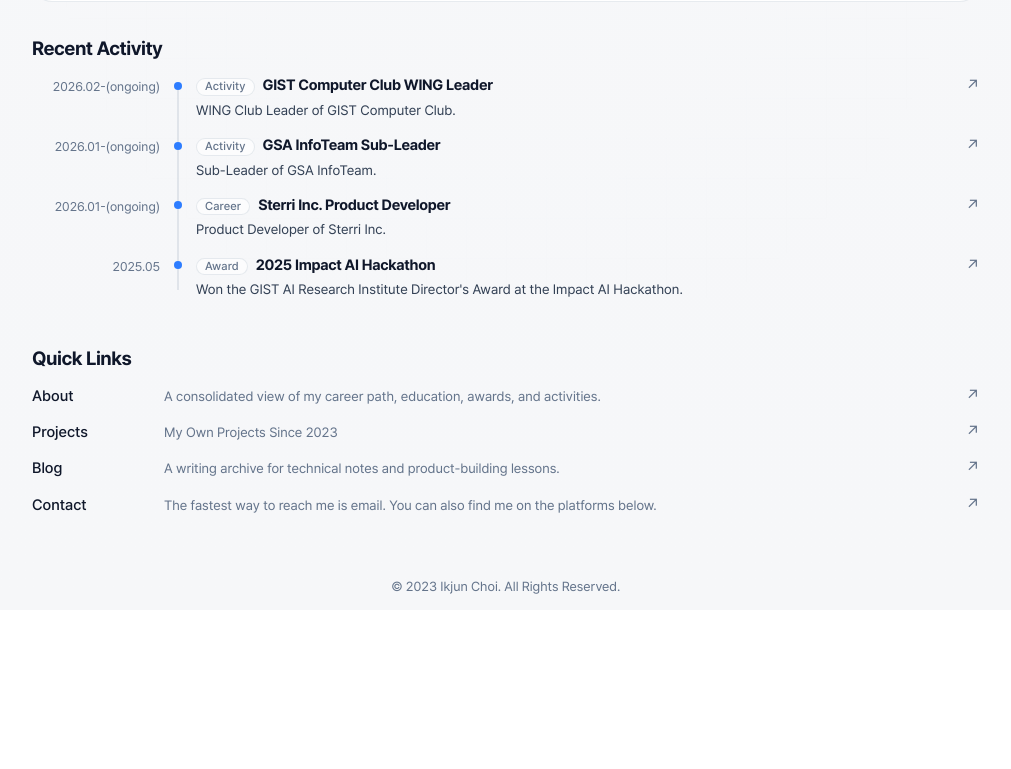
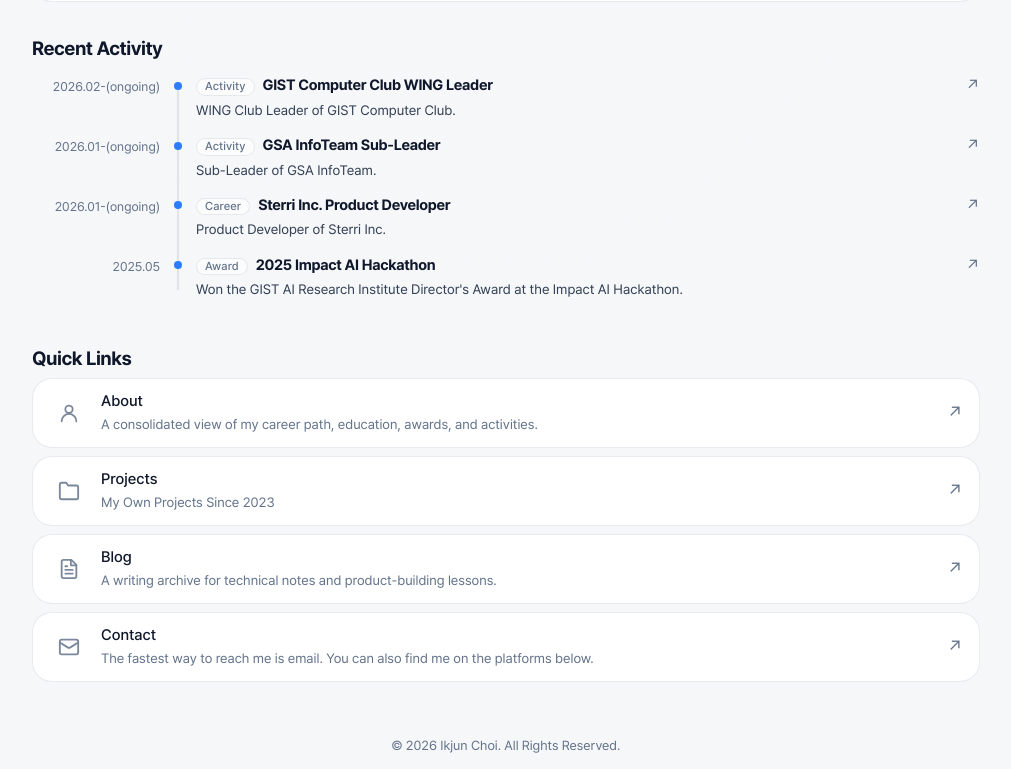
Before and after one commit to no-ikjun/my-homepage, a Next.js app: page / in a window 1280 px wide. Shown: the part 502-1271 px from the top of the page, without its empty margins (134-1145 px from the left). Before the commit the page ends 1112 px from the top, so only its background shows below. Built offline with nearby package versions, Linux system fonts and the light colour scheme.

Commit message:
style: Refactor quick link components to use cards with icons and improved layout for better user experience

```diff
--- a/src/app/page.module.css
+++ b/src/app/page.module.css
@@ -269,49 +269,81 @@
   list-style: none;
   margin: 0;
   padding: 0;
+  display: grid;
+  gap: var(--space-sm);
 }
 
-.quickLink {
+.quickLinkCard {
   display: grid;
-  grid-template-columns: 120px 1fr auto;
+  grid-template-columns: auto 1fr auto;
   gap: var(--space-md);
-  align-items: baseline;
+  align-items: center;
   text-decoration: none;
   color: inherit;
-  padding: var(--space-sm) 0;
+  padding: var(--space-md) var(--space-lg);
+  border: 1px solid var(--border-soft);
+  border-radius: var(--radius-xl);
+  background: var(--bg-solid-panel);
+  transition: border-color var(--motion-fast);
 }
 
-.quickLink:hover .quickLinkLabel {
+.quickLinkCard:hover {
+  border-color: var(--border-strong);
+}
+
+.quickLinkCard:hover .quickLinkLabel {
   text-decoration: underline;
   text-underline-offset: 2px;
 }
 
-.quickLink:hover .quickLinkArrow {
+.quickLinkCard:hover .quickLinkArrow {
   color: var(--text-secondary);
   transform: translate(1px, -1px);
 }
 
-.quickLink:focus-visible {
+.quickLinkCard:focus-visible {
   outline: 3px solid var(--focus-ring);
   outline-offset: 2px;
-  border-radius: 0.35rem;
+}
+
+.quickLinkIcon {
+  display: flex;
+  align-items: center;
+  justify-content: center;
+  width: 40px;
+  height: 40px;
+  border-radius: var(--radius-md);
+  background: color-mix(in srgb, var(--bg-elevated) 80%, transparent);
+  flex-shrink: 0;
+  color: var(--text-muted);
+}
+
+.quickLinkIcon svg {
+  opacity: 0.85;
+}
+
+.quickLinkMain {
+  min-width: 0;
 }
 
 .quickLinkLabel {
+  margin: 0;
   color: var(--text-primary);
-  font-size: 0.94rem;
+  font-size: 0.95rem;
   font-weight: 600;
   line-height: 1.35;
 }
 
 .quickLinkText {
+  margin: var(--space-xs) 0 0;
   color: var(--text-muted);
   font-size: 0.84rem;
-  line-height: 1.5;
+  line-height: 1.45;
 }
 
 .quickLinkArrow {
   color: var(--text-muted);
+  font-size: 1.1rem;
   transition: transform var(--motion-fast), color var(--motion-fast);
 }
 
@@ -334,14 +366,6 @@
     text-align: left;
   }
 
-  .quickLink {
-    grid-template-columns: 1fr auto;
-    gap: var(--space-sm);
-  }
-
-  .quickLinkText {
-    grid-column: 1 / -1;
-  }
 }
 
 @media (max-width: 700px) {
@@ -380,4 +404,8 @@
   .quickLinkArrow {
     display: none;
   }
+
+  .quickLinkCard {
+    padding: var(--space-md);
+  }
 }
--- a/src/app/page.tsx
+++ b/src/app/page.tsx
@@ -22,6 +22,35 @@
     activity: "Activity",
     writing: "Writing",
   },
+};
+
+const quickLinkIcons = {
+  about: (
+    <svg xmlns="http://www.w3.org/2000/svg" width="22" height="22" viewBox="0 0 24 24" fill="none" stroke="currentColor" strokeWidth="2" strokeLinecap="round" strokeLinejoin="round" aria-hidden>
+      <circle cx="12" cy="8" r="4" />
+      <path d="M20 21a8 8 0 0 0-16 0" />
+    </svg>
+  ),
+  projects: (
+    <svg xmlns="http://www.w3.org/2000/svg" width="22" height="22" viewBox="0 0 24 24" fill="none" stroke="currentColor" strokeWidth="2" strokeLinecap="round" strokeLinejoin="round" aria-hidden>
+      <path d="M22 19a2 2 0 0 1-2 2H4a2 2 0 0 1-2-2V5a2 2 0 0 1 2-2h5l2 3h9a2 2 0 0 1 2 2z" />
+    </svg>
+  ),
+  writings: (
+    <svg xmlns="http://www.w3.org/2000/svg" width="22" height="22" viewBox="0 0 24 24" fill="none" stroke="currentColor" strokeWidth="2" strokeLinecap="round" strokeLinejoin="round" aria-hidden>
+      <path d="M14.5 2H6a2 2 0 0 0-2 2v16a2 2 0 0 0 2 2h12a2 2 0 0 0 2-2V7.5L14.5 2z" />
+      <polyline points="14 2 14 8 20 8" />
+      <line x1="16" y1="13" x2="8" y2="13" />
+      <line x1="16" y1="17" x2="8" y2="17" />
+      <line x1="10" y1="9" x2="8" y2="9" />
+    </svg>
+  ),
+  contact: (
+    <svg xmlns="http://www.w3.org/2000/svg" width="22" height="22" viewBox="0 0 24 24" fill="none" stroke="currentColor" strokeWidth="2" strokeLinecap="round" strokeLinejoin="round" aria-hidden>
+      <rect width="20" height="16" x="2" y="4" rx="2" />
+      <path d="m22 7-8.97 5.7a1.94 1.94 0 0 1-2.06 0L2 7" />
+    </svg>
+  ),
 };
 
 export default function Home() {
@@ -155,40 +184,42 @@
 
         <ul className={styles.quickLinkList}>
           <li>
-            <Link href="/about" className={styles.quickLink}>
-              <span className={styles.quickLinkLabel}>{t.navAbout}</span>
-              <span className={styles.quickLinkText}>
-                {t.aboutPageDescription}
-              </span>
+            <Link href="/about" className={styles.quickLinkCard}>
+              <span className={styles.quickLinkIcon}>{quickLinkIcons.about}</span>
+              <div className={styles.quickLinkMain}>
+                <h3 className={styles.quickLinkLabel}>{t.navAbout}</h3>
+                <p className={styles.quickLinkText}>{t.aboutPageDescription}</p>
+              </div>
               <span className={styles.quickLinkArrow}>↗</span>
             </Link>
           </li>
           <li>
-            <Link href="/projects" className={styles.quickLink}>
-              <span className={styles.quickLinkLabel}>{t.navProjects}</span>
-              <span className={styles.quickLinkText}>
-                {t.projectsPageDescription}
-              </span>
+            <Link href="/projects" className={styles.quickLinkCard}>
+              <span className={styles.quickLinkIcon}>{quickLinkIcons.projects}</span>
+              <div className={styles.quickLinkMain}>
+                <h3 className={styles.quickLinkLabel}>{t.navProjects}</h3>
+                <p className={styles.quickLinkText}>{t.projectsPageDescription}</p>
+              </div>
               <span className={styles.quickLinkArrow}>↗</span>
             </Link>
           </li>
           <li>
-            <Link href="/writings" className={styles.quickLink}>
-              <span className={styles.quickLinkLabel}>{t.navWritings}</span>
-              <span className={styles.quickLinkText}>
-                {lang === "ko"
-                  ? "개발과 제품 개발 과정에서 배운 점을 정리하는 글 아카이브입니다."
-                  : "A writing archive for technical notes and product-building lessons."}
-              </span>
+            <Link href="/writings" className={styles.quickLinkCard}>
+              <span className={styles.quickLinkIcon}>{quickLinkIcons.writings}</span>
+              <div className={styles.quickLinkMain}>
+                <h3 className={styles.quickLinkLabel}>{t.navWritings}</h3>
+                <p className={styles.quickLinkText}>{t.writingsPageDescription}</p>
+              </div>
               <span className={styles.quickLinkArrow}>↗</span>
             </Link>
           </li>
           <li>
-            <Link href="/contact" className={styles.quickLink}>
-              <span className={styles.quickLinkLabel}>{t.navContact}</span>
-              <span className={styles.quickLinkText}>
-                {t.contactPageDescription}
-              </span>
+            <Link href="/contact" className={styles.quickLinkCard}>
+              <span className={styles.quickLinkIcon}>{quickLinkIcons.contact}</span>
+              <div className={styles.quickLinkMain}>
+                <h3 className={styles.quickLinkLabel}>{t.navContact}</h3>
+                <p className={styles.quickLinkText}>{t.contactPageDescription}</p>
+              </div>
               <span className={styles.quickLinkArrow}>↗</span>
             </Link>
           </li>
--- a/src/lib/translations.ts
+++ b/src/lib/translations.ts
@@ -37,6 +37,7 @@
   careersPageTitle: string;
   aboutPageTitle: string;
   aboutPageDescription: string;
+  writingsPageDescription: string;
   aboutSummaryTitle: string;
   aboutSummaryDescription: string;
   aboutWorkingStyleTitle: string;
@@ -80,7 +81,7 @@
     sectionProjectsTitle: "Projects",
     sectionProjectsDescription:
       "These are my own projects.\nWeb/App services and ongoing projects",
-    copyright: "© 2023 Ikjun Choi. All Rights Reserved.",
+    copyright: "© 2026 Ikjun Choi. All Rights Reserved.",
     experiencesPageTitle: "Experiences",
     experiencesPageDescription: "Experiences and activities that I have done",
     educationsTitle: "Educations",
@@ -92,6 +93,8 @@
     aboutPageTitle: "About",
     aboutPageDescription:
       "A consolidated view of my career path, education, awards, and activities.",
+    writingsPageDescription:
+      "A writing archive for technical notes and product-building lessons.",
     aboutSummaryTitle: "Summary",
     aboutSummaryDescription:
       "I build products end-to-end with a strong bias toward shipping and iteration, especially in startup-like environments.",
@@ -136,7 +139,7 @@
     sectionProjectsTitle: "프로젝트",
     sectionProjectsDescription:
       "직접 진행한 개인 프로젝트입니다.\n웹·앱 서비스 등 진행 중인 프로젝트를 포함합니다.",
-    copyright: "© 2023 최익준. All Rights Reserved.",
+    copyright: "© 2026 Ikjun Choi. All Rights Reserved.",
     experiencesPageTitle: "활동경험",
     experiencesPageDescription: "지금까지의 학력, 수상, 대외활동 등 활동 경험",
     educationsTitle: "학력",
@@ -148,6 +151,8 @@
     aboutPageTitle: "소개",
     aboutPageDescription:
       "커리어, 학력, 수상, 대외활동을 한 페이지에서 볼 수 있도록 정리했습니다.",
+    writingsPageDescription:
+      "개발과 제품 개발 과정에서 배운 점을 정리하는 글 아카이브입니다.",
     aboutSummaryTitle: "요약",
     aboutSummaryDescription:
       "빠른 실행과 반복 개선을 중요하게 생각하며, 아이디어부터 출시까지 엔드 투 엔드로 제품을 만듭니다.",
```
